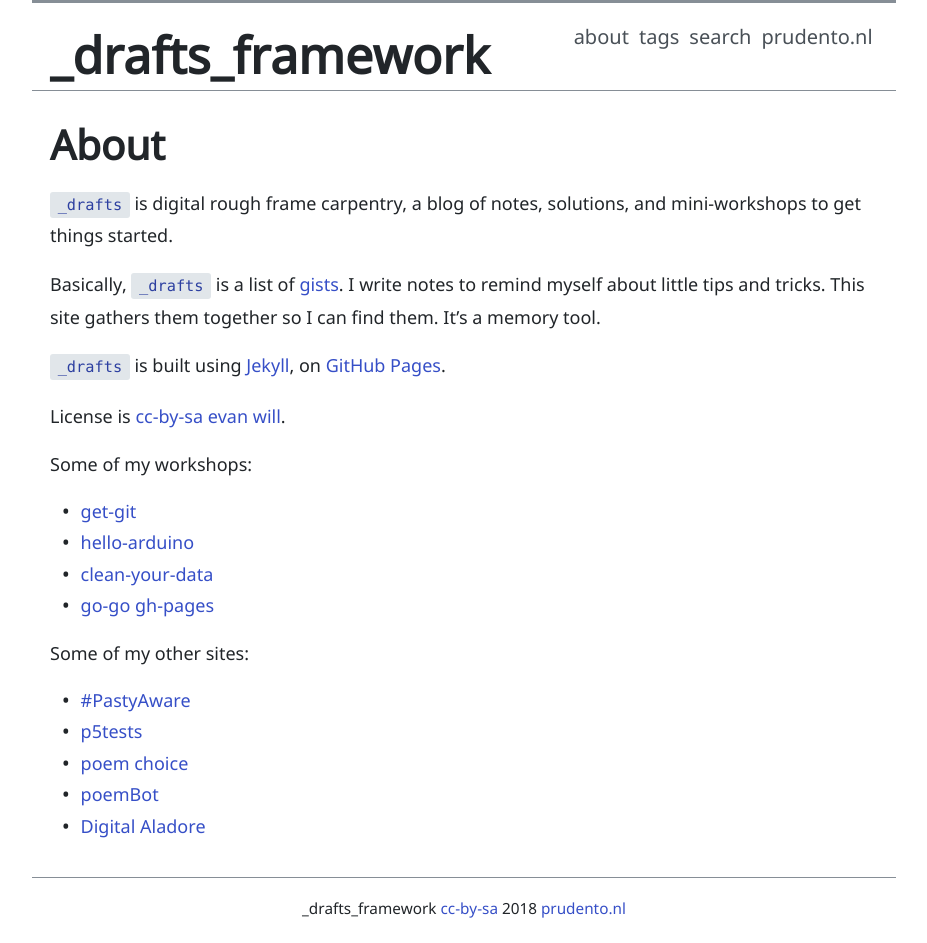
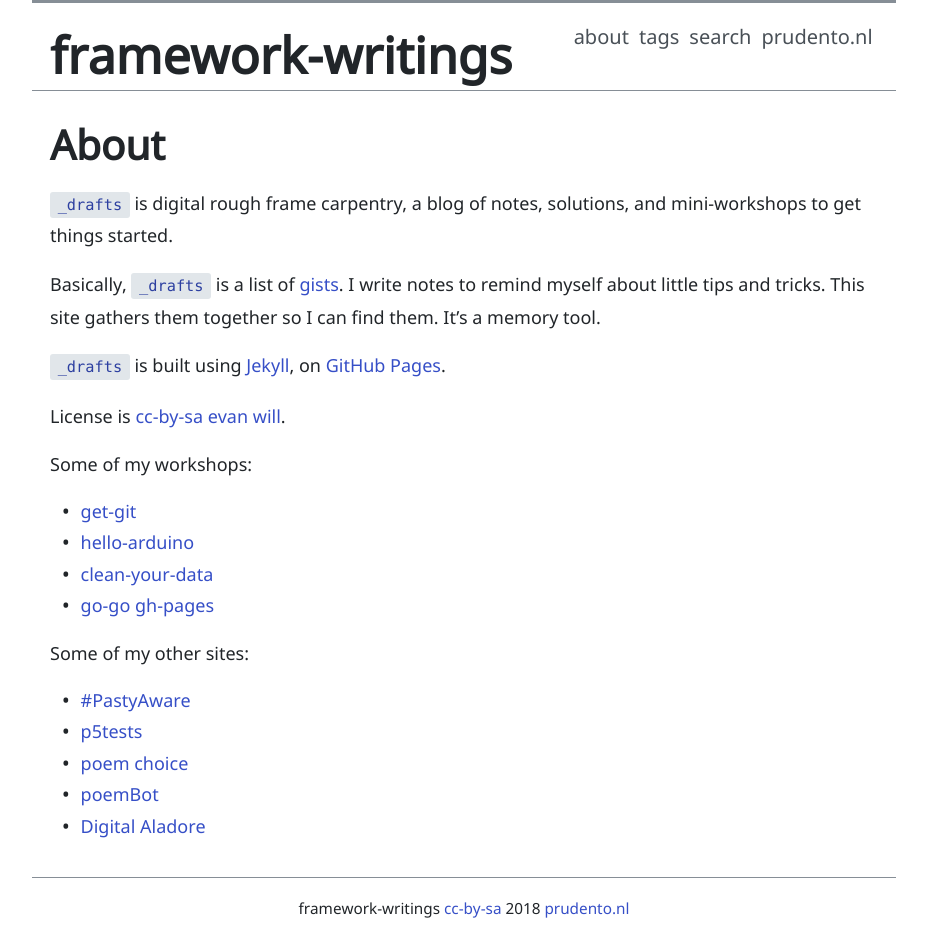
Before and after one commit to Prudento-NL/framework-writings-with-notes, a Jekyll site: the page built from about.md, in a window 1280 px wide. Shown: the whole page, without its empty margins (176-1103 px from the left). Built offline with Jekyll 4.4.1, drawn with Linux system fonts in a browser that asks for light colours.

Commit message:
rename repo

```diff
--- a/_config.yml
+++ b/_config.yml
@@ -4,10 +4,10 @@
 # Kiko-plus https://aweekj.github.io/Kiko-plus/ and Minima https://github.com/jekyll/minima
 
 # basic
-title: _drafts_framework
-description: A framework for notes, blogs etcetera based on the _drafts carpentry off EvanWill.
-keywords: framework, _drafts, EvanWill
-author: EvanWill
+title: framework-writings
+description: A framework for all kind of writings.
+keywords: framework, writings
+author: Kees
 github_username: Prudento-NL
 
 url: https://Prudento-NL.github.io
--- a/_includes/footer.html
+++ b/_includes/footer.html
@@ -1,5 +1,5 @@
 <footer>
   <div class="footer">
-    <a href="{{ "/" | absolute_url }}" class="footer-link">_drafts_framework</a> <a href="https://creativecommons.org/licenses/by-sa/4.0/" target="_blank" title="license">cc-by-sa</a> 2018 <a href="http://www.prudento.nl">prudento.nl</a>
+    <a href="{{ "/" | absolute_url }}" class="footer-link">framework-writings</a> <a href="https://creativecommons.org/licenses/by-sa/4.0/" target="_blank" title="license">cc-by-sa</a> 2018 <a href="http://www.prudento.nl">prudento.nl</a>
   </div>
 </footer>
```
